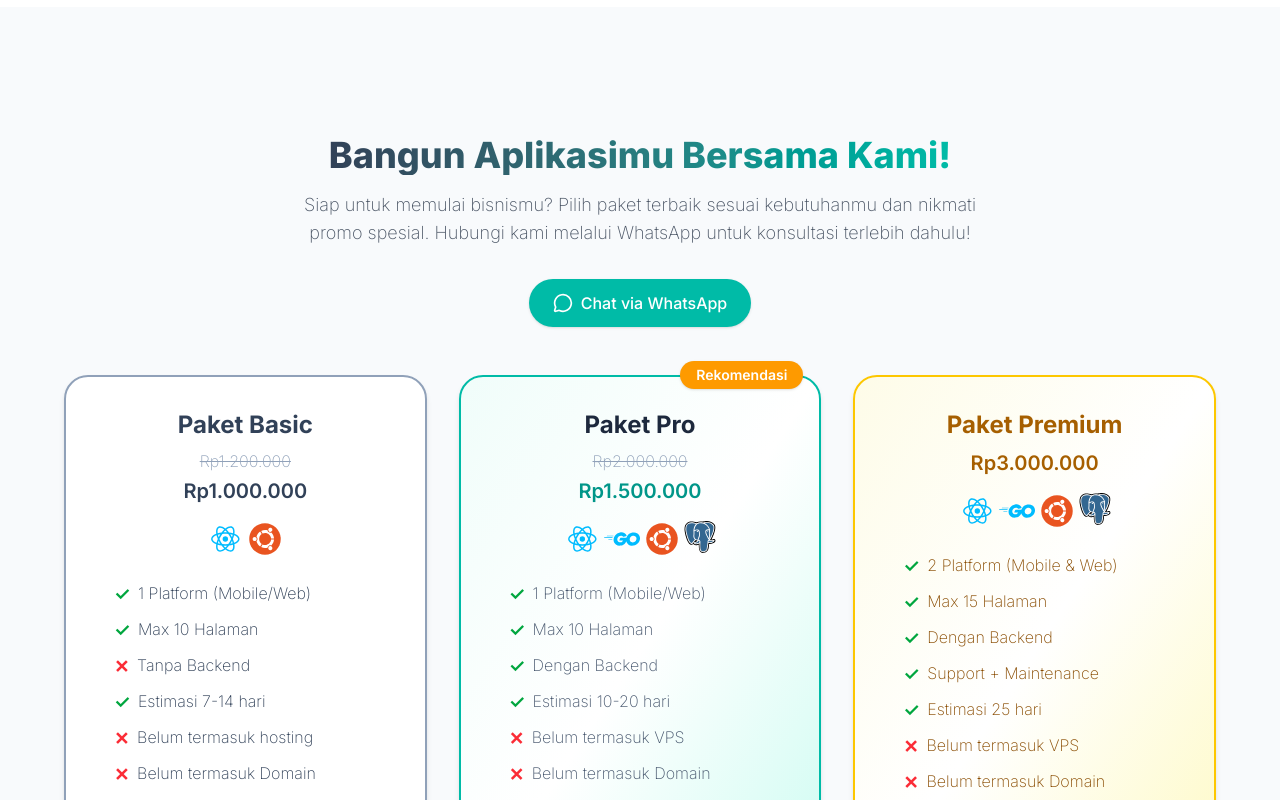
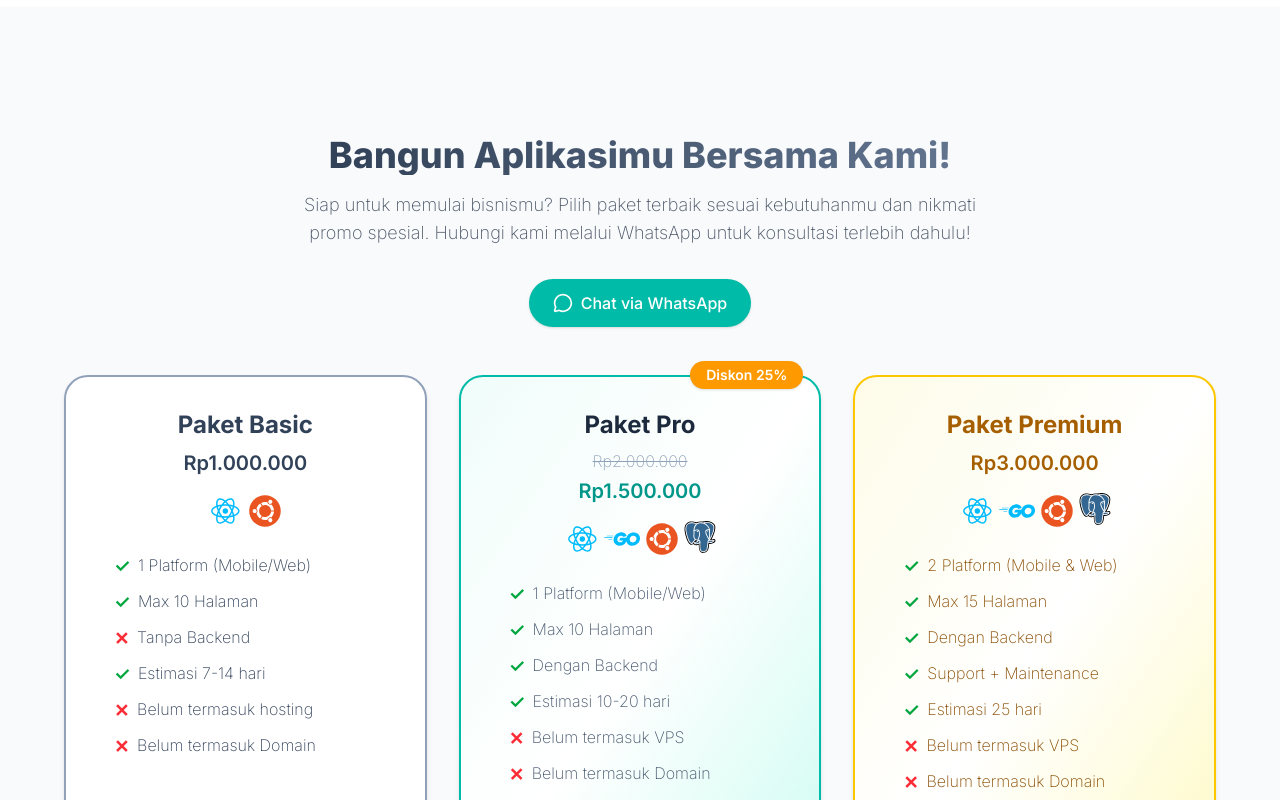
Before and after one commit to toriqafanudin23/my-portfolio-react, a React (Vite) app: page / in a window 1280 px wide. Shown: the part 3020-3820 px from the top of the page. Built offline with nearby package versions, Linux system fonts and the light colour scheme.

Commit message:
little repair

```diff
--- a/src/pages/Order.jsx
+++ b/src/pages/Order.jsx
@@ -4,7 +4,7 @@ import { BasicIcon, TechIcons } from '../components/Icons';
 const packages = [
   {
     name: 'Paket Basic',
-    priceBefore: 'Rp1.200.000',
+    // priceBefore: 'Rp1.200.000',
     price: 'Rp1.000.000',
     features: [
       '1 Platform (Mobile/Web)',
@@ -56,7 +56,7 @@ export const Order = ({ ref }) => {
       ref={ref}
       className="flex flex-col items-center justify-center w-full mx-auto text-center px-4 py-32 bg-slate-50"
     >
-      <h1 className="text-3xl sm:text-4xl font-extrabold bg-gradient-to-r from-slate-700 to-teal-500 bg-clip-text text-transparent mb-4">
+      <h1 className="text-3xl sm:text-4xl font-extrabold bg-gradient-to-r from-slate-700 to-slate-500 bg-clip-text text-transparent mb-4">
         Bangun Aplikasimu Bersama Kami!
       </h1>
 
@@ -93,7 +93,7 @@ export const Order = ({ ref }) => {
           >
             {pkg.recommended && (
               <div className="absolute -top-4 right-4 px-4 py-1 text-sm font-semibold text-white bg-amber-500 rounded-full shadow">
-                Rekomendasi
+                Diskon 25%
               </div>
             )}
 
```
